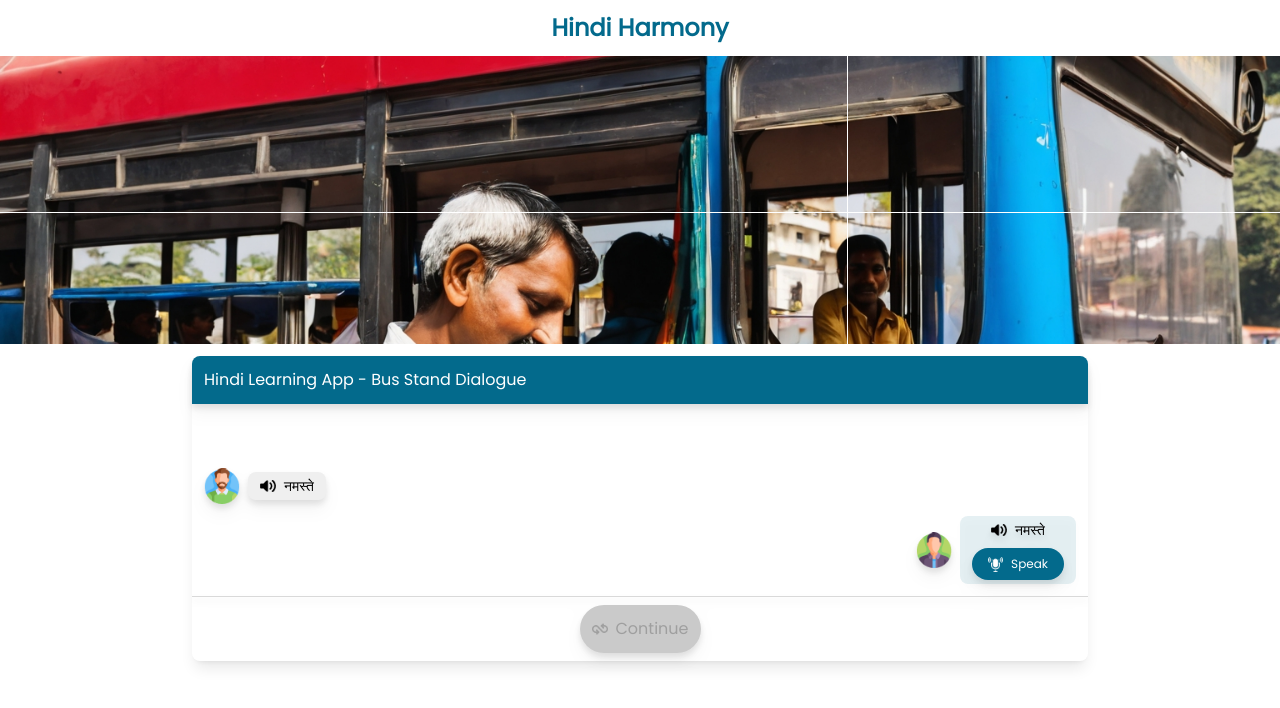
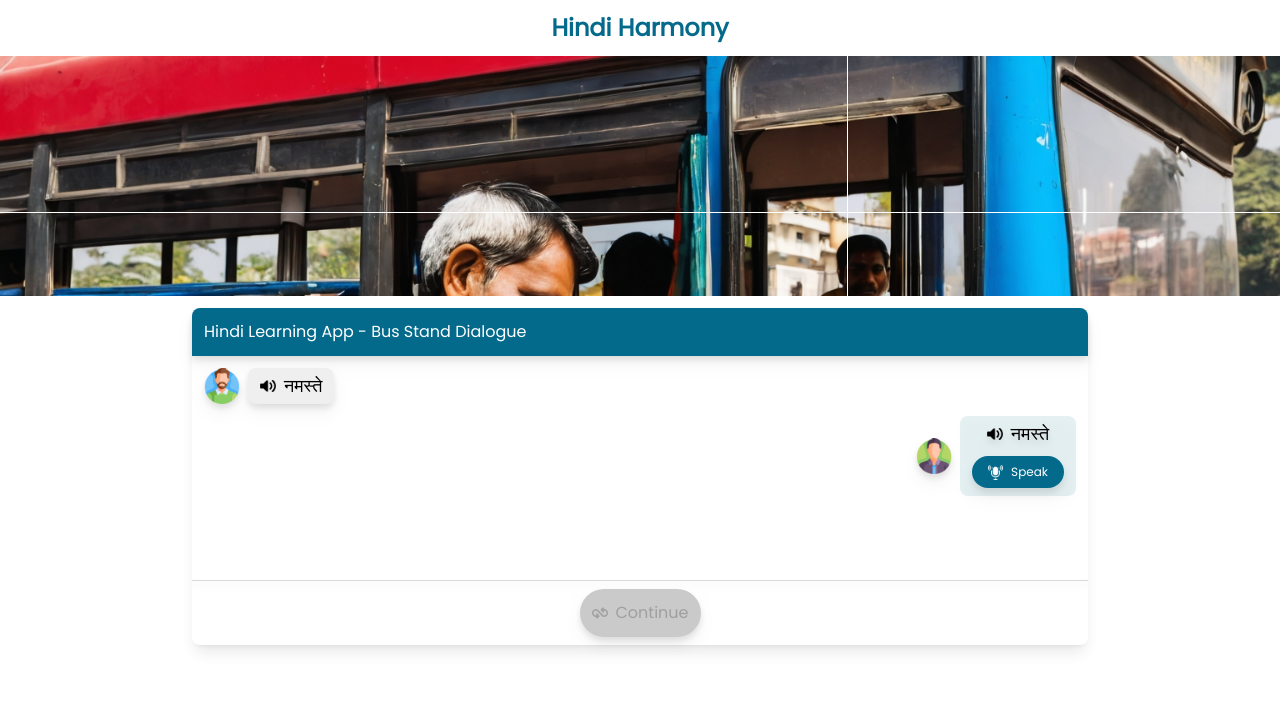
Before and after one commit to myoomotwani/BusStandDialoguesApp, a Next.js app: page / in a window 1280 px wide. Shown: the top 708 px of the page. Built offline with nearby package versions, Linux system fonts and the light colour scheme.

Commit message:
added notifications increased text size fixed scrollbar

```diff
--- a/app/layout.js
+++ b/app/layout.js
@@ -12,7 +12,9 @@ export const metadata = {
 export default function RootLayout({ children }) {
   return (
     <html lang="en">
-      <body className={poppins.className}>{children}</body>
+      <body className={poppins.className}>
+          {children}
+      </body>
     </html>
   );
 }
--- a/app/page.js
+++ b/app/page.js
@@ -1,6 +1,8 @@
 "use client";
 import Image from "next/image";
+import { SnackbarProvider, enqueueSnackbar } from "notistack";
 import React, {useEffect, useState, useRef} from "react";
+
 
 const dialogues = [
     ["Seller", "नमस्ते", "/audios/audio1.mp3" ],
@@ -35,15 +37,19 @@ export default function Home() {
   }, []);
 
     // Scroll to the last seller dialogue when the "Continue" button is pressed
-    useEffect(() => {
-        if (lastSellerRef.current && dialogues[currentDialogueIndex][0] === "Seller") {
-            lastSellerRef.current.scrollIntoView({ behavior: 'smooth' });
-        }
-    }, [currentDialogueIndex]);
+    // useEffect(() => {
+    //     if (lastSellerRef.current && dialogues[currentDialogueIndex][0] === "Seller") {
+    //         lastSellerRef.current.scrollIntoView({ behavior: 'smooth' });
+    //     }
+    // }, [currentDialogueIndex]);
 
     const startRecognition = () => {
       if (!isClient) return;
-
+      enqueueSnackbar("Listening...", {
+        variant: "info",
+        hideIconVariant: true,
+        autoHideDuration: 2000,
+      })
       const recognition = new window.webkitSpeechRecognition();
       recognition.lang = 'hi-IN';
 
@@ -54,33 +60,35 @@ export default function Home() {
           if (checkDialogue(speechResult, dialogues[currentDialogueIndex][1])) {
               setIsCorrect(true);
               setAllowContinue(true);
+              enqueueSnackbar('Correct!', {
+                autoHideDuration: 2000,
+                variant: 'success',
+                anchorOrigin: {
+                  vertical: 'bottom',
+                  horizontal: 'right'
+                }
+                })
           } else {
               setIsCorrect(false);
+              enqueueSnackbar('Try again!', {
+                autoHideDuration: 2000,
+                variant: 'error',
+                anchorOrigin: {
+                  vertical: 'bottom',
+                  horizontal: 'right'
+                }
+              })
           }
       };
+      recognition.start();
 
-      recognition.start();
   };
 
-    // // Speech recognition setup
-    // const recognition = new window.webkitSpeechRecognition();
-    // recognition.lang = 'hi-IN';
 
     const playAudio = (audioSrc) => {
       const audio = new Audio(audioSrc);
       audio.play();
     };
-
-    // recognition.onresult = function(event) {
-    //     const speechResult = event.results[0][0].transcript;
-    //     setUserSpeech(speechResult);
-
-    //     if (checkDialogue(speechResult, dialogues[currentDialogueIndex][1])) {
-    //         setIsCorrect(true);
-    //     } else {
-    //         setIsCorrect(false);
-    //     }
-    // };
 
     const checkDialogue = (speechResult, expectedDialogue) => {
         return speechResult.trim() === expectedDialogue.trim();
@@ -101,22 +109,24 @@ export default function Home() {
   };
 
   return (
-    <main className="bg-white py-1 md:py-3 h-screen text-black overflow-x-hidden">
-      <div className="w-full flex flex-col space-y-1 sm:space-y-2 md:space-y-3 items-center justify-center">
+    <main className="bg-white py-1 xl:py-3 h-screen text-black overflow-x-hidden">
+      <SnackbarProvider dense />
+      <div className="w-full flex flex-col space-y-1 sm:space-y-2 xl:space-y-3 items-center justify-center">
         <span className="text-[#036A8C] font-extrabold text-2xl">Hindi Harmony</span>
-        <div className="bg-[url('/busStandImage.jpeg')] h-72 w-screen bg-center bg-cover bg-no-repeat bg-fixed"></div>
+        <div className="bg-[url('/busStandImage.jpeg')] h-60 w-screen bg-center bg-cover bg-no-repeat bg-fixed"></div>
         <div className="w-[90%] sm:w-[80%] md:w-[70%] flex flex-col items-center justify-center shadow-[#00000017] shadow-lg drop-shadow-lg rounded-lg">
           <div className="bg-[#036A8C] text-white text-xs sm:text-base rounded-t-lg px-3 py-1 md:p-3 w-full z-10">
             Hindi Learning App - Bus Stand Dialogue
           </div>
-          <div className="flex items-start justify-end w-full flex-col space-y-3 rounded-2xl p-3 overflow-y-scroll h-40 md:h-48">
+          <div className="overflow-y-scroll w-full space-y-3 rounded-2xl p-3 h-40 md:h-48 xl:h-56">
                 {dialogues.slice(0, currentDialogueIndex + 1).map((dialogue, index) => (
                     <div
                         key={index}
-                        className={`w-full flex items-center justify-${dialogue[0] === "Seller" ? "start" : "end"}`}
-                        ref={dialogue[0] === "Seller" && index === currentDialogueIndex ? lastSellerRef : null}
+                        className={`w-full flex items-center justify-end`}
+                        // ref={dialogue[0] === "Seller" && index === currentDialogueIndex ? lastSellerRef : null}
                     >
-                        <div className={`flex w-full items-center justify-${dialogue[0] === "Seller" ? "start" : "end"} space-x-2`}>
+                      <div className={`w-full flex items-center hello justify-${index % 2 === 0 ? "start" : "end"}`}>
+                        <div className={`flex items-center justify-center space-x-2`}>
                             <Image
                                 src={dialogue[0] === "Seller" ? "/man1.png" : "/man2.png"}
                                 alt="person"
@@ -138,10 +148,10 @@ export default function Home() {
                                       className="w-3 sm:w-4"
                                   />
                                 </button>
-                                <span className="text-xs sm:text-sm">{dialogue[1]}</span>
+                                <span className="text-sm sm:text-base lg:text-lg">{dialogue[1]}</span>
                               </div>
                               {currentDialogueIndex < 11 && dialogue[0] === "You" && index === currentDialogueIndex && (
-                <div className="user-input">
+                <div className="user-input flex items-center justify-center flex-col space-y-1">
                   {userSpeech !== "" && isCorrect ? null : <button onClick={startRecognition} className="rounded-3xl p-2 px-4 bg-[#036A8C] text-white flex items-center justify-center space-x-2 text-xs">
                       <Image src={"/microphone.png"} alt="speak" width={15} height={15} />
                       <span>
@@ -149,9 +159,12 @@ export default function Home() {
                         {userSpeech !== "" && !isCorrect && "Speak Again"}
                       </span>
                   </button>}
+                  <p className="text-xs sm:text-sm">{userSpeech ? `Detected Speech: ${userSpeech}` : ""}</p>
+                  {/* {userSpeech !== "" && isCorrect ? <p>✅ Correct</p> : <p>❌ Try Again</p>} */}
                 </div>
             )}
                             </div>
+                        </div>
                         </div>
                     </div>
                 ))}
```
Also changed, not shown: package.json (+6 -5 lines), 1 other file (tests, documents, lock files or other folders).
